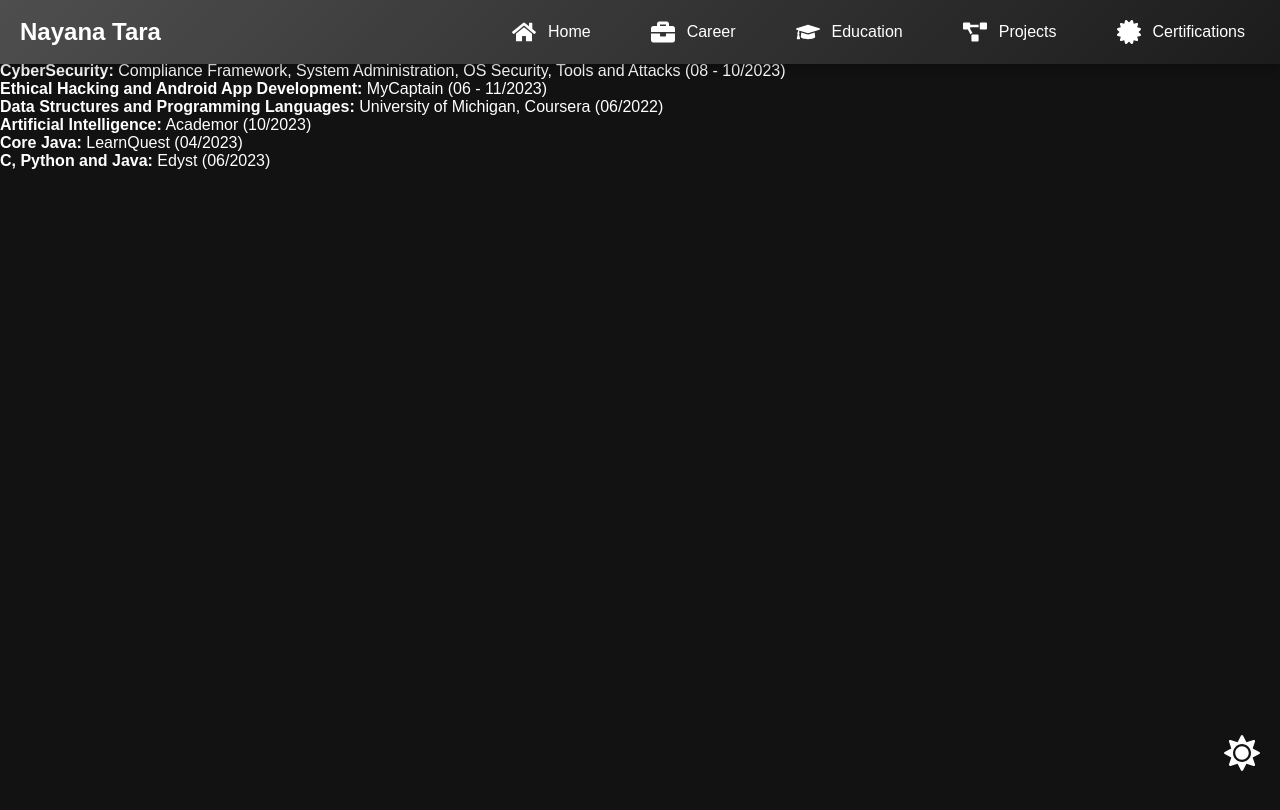
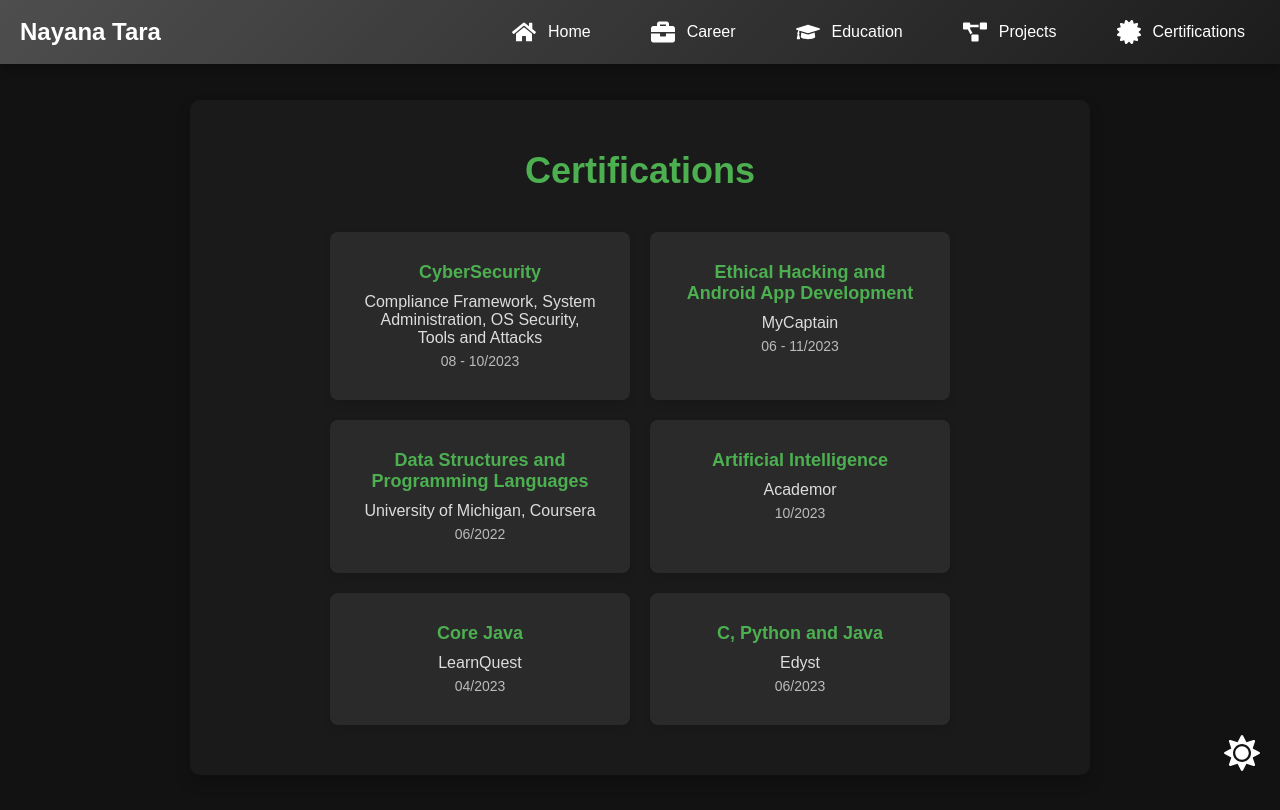
Before and after one commit to nayanatara07/personal_website, a React (Create React App) app: page /certifications in a window 1280 px wide. Shown: the top 810 px of the page. Built offline with nearby package versions, Linux system fonts and the light colour scheme.

Commit message:
adding styles for the pages

```diff
--- a/src/pages/Achievements.css
+++ /dev/null
@@ -1,14 +0,0 @@
-.achievements-container {
-    text-align: center;
-    padding: 50px;
-  }
-
-  h2 {
-    font-size: 36px;
-    margin-bottom: 20px;
-  }
-
-  p {
-    font-size: 18px;
-    color: var(--text-color);
-  }
--- a/src/pages/Career.css
+++ b/src/pages/Career.css
@@ -1,14 +1,54 @@
 .career-container {
-    text-align: center;
-    padding: 50px;
-  }
+  background-color: #1a1a1a; /* Dark background */
+  padding: 50px;
+  border-radius: 10px;
+  box-shadow: 0 8px 16px rgba(0, 0, 0, 0.2);
+  max-width: 900px;
+  margin: 100px auto; /* Center on page */
+  color: #fff;
+  font-family: 'Poppins', sans-serif;
+}
 
-  h2 {
-    font-size: 36px;
-    margin-bottom: 20px;
-  }
+.career-container h2 {
+  text-align: center;
+  font-size: 36px;
+  margin-bottom: 40px;
+  color: #4CAF50; /* Title color */
+}
 
-  p {
-    font-size: 18px;
-    color: var(--text-color);
-  }
+.career-card-container {
+  display: flex;
+  flex-wrap: wrap;
+  justify-content: center;
+  gap: 20px; /* Spacing between cards */
+}
+
+.career-card {
+  background-color: #2a2a2a; /* Card background color */
+  padding: 20px; /* Card padding */
+  border-radius: 8px;
+  box-shadow: 0 4px 8px rgba(0, 0, 0, 0.1);
+  text-align: center;
+  width: 250px; /* Card width */
+  transition: transform 0.3s;
+}
+
+.career-card:hover {
+  transform: translateY(-5px);
+}
+
+.career-card h3 {
+  font-size: 20px; /* Card title size */
+  margin-bottom: 10px;
+  color: #4CAF50; /* Title color */
+}
+
+.career-card p {
+  margin: 5px 0;
+  color: #ddd; /* Company text color */
+}
+
+.career-card span {
+  font-size: 14px; /* Duration size */
+  color: #bbb; /* Duration text color */
+}
--- a/src/pages/Career.js
+++ b/src/pages/Career.js
@@ -4,40 +4,34 @@
 function Career() {
   return (
     <div className="career-container">
-      <h2>Career</h2>
-
-      <h3>Internships</h3>
-      <ul>
-        <li><strong>MERN Stack and Project Intern</strong> - VulcanTechs, Vizag (08/06/2024 - 30/06/2024)</li>
-        <li><strong>Cybersecurity Intern</strong> - ECIL, Hyderabad (08/05/2024 - 07/06/2024)</li>
-        <li><strong>Python Programming Intern</strong> - Cipherbyte (01/03/2024 - 30/03/2024)</li>
-        <li><strong>Full Stack and Design Intern</strong> - Oasis Infobyte (01/01/2024 - 05/02/2024)</li>
-        <li><strong>Web Development Intern</strong> - Bharat Intern (10/11/2023 - 10/12/2023)</li>
-      </ul>
-
-      <h3>Soft Skills</h3>
-      <ul>
-        <li>Creativity</li>
-        <li>Adaptability</li>
-        <li>Avid Learner</li>
-        <li>Team Lead</li>
-        <li>Presentation Skills</li>
-      </ul>
-
-      <h3>Clubs</h3>
-      <ul>
-        <li><strong>CySec Club:</strong> Member of tech team (08/2023 - Present)</li>
-        <li><strong>KCC Club:</strong> Event Manager (07/2022 - Present)</li>
-      </ul>
-
-      <h3>Interests</h3>
-      <ul>
-        <li>Arts and Crafts</li>
-        <li>Singing</li>
-        <li>Badminton</li>
-        <li>Swimming</li>
-        <li>Dancing</li>
-      </ul>
+      <h2>Career Journey</h2>
+      <div className="career-card-container">
+        <div className="career-card">
+          <h3>MERN Stack and Project Intern</h3>
+          <p>VulcanTechs, Vizag</p>
+          <span>(08/06/2024 - 30/06/2024)</span>
+        </div>
+        <div className="career-card">
+          <h3>Cybersecurity Intern</h3>
+          <p>ECIL, Hyderabad</p>
+          <span>(08/05/2024 - 07/06/2024)</span>
+        </div>
+        <div className="career-card">
+          <h3>Python Programming Intern</h3>
+          <p>Cipherbyte</p>
+          <span>(01/03/2024 - 30/03/2024)</span>
+        </div>
+        <div className="career-card">
+          <h3>Full Stack and Design Intern</h3>
+          <p>Oasis Infobyte</p>
+          <span>(01/01/2024 - 05/02/2024)</span>
+        </div>
+        <div className="career-card">
+          <h3>Web Development Intern</h3>
+          <p>Bharat Intern</p>
+          <span>(10/11/2023 - 10/12/2023)</span>
+        </div>
+      </div>
     </div>
   );
 }
--- a/src/pages/Certifications.css
+++ b/src/pages/Certifications.css
@@ -0,0 +1,54 @@
+.certifications-container {
+    background-color: #1a1a1a; /* Dark background */
+    padding: 50px;
+    border-radius: 10px;
+    box-shadow: 0 8px 16px rgba(0, 0, 0, 0.2);
+    max-width: 900px;
+    margin: 100px auto; /* Center on page */
+    color: #fff;
+    font-family: 'Poppins', sans-serif;
+  }
+
+  .certifications-container h2 {
+    text-align: center;
+    font-size: 36px;
+    margin-bottom: 40px;
+    color: #4CAF50; /* Title color */
+  }
+
+  .certification-card-container {
+    display: flex;
+    flex-wrap: wrap;
+    justify-content: center;
+    gap: 20px; /* Spacing between cards */
+  }
+
+  .certification-card {
+    background-color: #2a2a2a; /* Card background color */
+    padding: 30px; /* Increase padding */
+    border-radius: 8px;
+    box-shadow: 0 4px 8px rgba(0, 0, 0, 0.1);
+    text-align: center;
+    width: 300px; /* Card width */
+    transition: transform 0.3s;
+  }
+
+  .certification-card:hover {
+    transform: translateY(-5px);
+  }
+
+  .certification-card h3 {
+    font-size: 18px;
+    margin-bottom: 10px;
+    color: #4CAF50; /* Text color */
+  }
+
+  .certification-card p {
+    margin: 5px 0;
+    color: #ddd; /* Certification description text color */
+  }
+
+  .certification-card span {
+    font-size: 14px;
+    color: #bbb; /* Date text color */
+  }
--- a/src/pages/Certifications.js
+++ b/src/pages/Certifications.js
@@ -5,15 +5,38 @@
   return (
     <div className="certifications-container">
       <h2>Certifications</h2>
-
-      <ul>
-        <li><strong>CyberSecurity:</strong> Compliance Framework, System Administration, OS Security, Tools and Attacks (08 - 10/2023)</li>
-        <li><strong>Ethical Hacking and Android App Development:</strong> MyCaptain (06 - 11/2023)</li>
-        <li><strong>Data Structures and Programming Languages:</strong> University of Michigan, Coursera (06/2022)</li>
-        <li><strong>Artificial Intelligence:</strong> Academor (10/2023)</li>
-        <li><strong>Core Java:</strong> LearnQuest (04/2023)</li>
-        <li><strong>C, Python and Java:</strong> Edyst (06/2023)</li>
-      </ul>
+      <div className="certification-card-container">
+        <div className="certification-card">
+          <h3>CyberSecurity</h3>
+          <p>Compliance Framework, System Administration, OS Security, Tools and Attacks</p>
+          <span>08 - 10/2023</span>
+        </div>
+        <div className="certification-card">
+          <h3>Ethical Hacking and Android App Development</h3>
+          <p>MyCaptain</p>
+          <span>06 - 11/2023</span>
+        </div>
+        <div className="certification-card">
+          <h3>Data Structures and Programming Languages</h3>
+          <p>University of Michigan, Coursera</p>
+          <span>06/2022</span>
+        </div>
+        <div className="certification-card">
+          <h3>Artificial Intelligence</h3>
+          <p>Academor</p>
+          <span>10/2023</span>
+        </div>
+        <div className="certification-card">
+          <h3>Core Java</h3>
+          <p>LearnQuest</p>
+          <span>04/2023</span>
+        </div>
+        <div className="certification-card">
+          <h3>C, Python and Java</h3>
+          <p>Edyst</p>
+          <span>06/2023</span>
+        </div>
+      </div>
     </div>
   );
 }
--- a/src/pages/Education.css
+++ b/src/pages/Education.css
@@ -0,0 +1,53 @@
+.education-container {
+    background-color: #1a1a1a; /* Dark background */
+    padding: 50px;
+    border-radius: 10px;
+    box-shadow: 0 8px 16px rgba(0, 0, 0, 0.2);
+    max-width: 900px;
+    margin: 100px auto; /* Center on page */
+    color: #fff;
+    font-family: 'Poppins', sans-serif;
+  }
+
+  .education-container h2 {
+    text-align: center;
+    font-size: 36px;
+    margin-bottom: 40px;
+    color: #4CAF50; /* Title color */
+  }
+
+  .timeline-container {
+    display: flex; /* Arrange cards horizontally */
+    justify-content: center; /* Center the cards */
+    gap: 20px; /* Spacing between cards */
+  }
+
+  .timeline-card {
+    background-color: #2a2a2a; /* Card background color */
+    padding: 30px;
+    border-radius: 8px;
+    box-shadow: 0 4px 8px rgba(0, 0, 0, 0.1);
+    text-align: center;
+    width: 300px; /* Card width */
+    transition: transform 0.3s;
+  }
+
+  .timeline-card:hover {
+    transform: translateY(-5px);
+  }
+
+  .timeline-card h3 {
+    font-size: 18px;
+    margin-bottom: 10px;
+    color: #4CAF50; /* Text color */
+  }
+
+  .timeline-card p {
+    margin: 5px 0;
+    color: #ddd; /* Institution text color */
+  }
+
+  .timeline-card span {
+    font-size: 14px;
+    color: #bbb; /* Duration text color */
+  }
--- a/src/pages/Education.js
+++ b/src/pages/Education.js
@@ -2,22 +2,24 @@
 import './Education.css';
 
 function Education() {
+  const education = [
+    { title: "B.Tech in Computer Science and Engineering", institution: "GITAM Deemed University", duration: "2021 - Present" },
+    { title: "Intermediate (MPC)", institution: "Narayana Junior College", duration: "2019 - 2021 | CGPA: 9.6" },
+    { title: "High School", institution: "Atomic Energy Central School", duration: "2014 - 2019 | CGPA: 9.1" },
+  ];
+
   return (
     <div className="education-container">
-      <h2>Education</h2>
-
-      <ul>
-        <li><strong>B.Tech in Computer Science and Engineering</strong> - GITAM Deemed University, Hyderabad (2021 - Present)</li>
-        <li><strong>Intermediate (MPC)</strong> - Narayana Junior College, Hyderabad (2019 - 2021) | CGPA: 9.6</li>
-        <li><strong>High School</strong> - Atomic Energy Central School, Hyderabad (2014 - 2019) | CGPA: 9.1</li>
-      </ul>
-
-      <h3>Languages</h3>
-      <ul>
-        <li><strong>English:</strong> Fluent</li>
-        <li><strong>Hindi:</strong> Fluent</li>
-        <li><strong>Telugu:</strong> Native</li>
-      </ul>
+      <h2>Education Timeline</h2>
+      <div className="timeline-container">
+        {education.map((edu, index) => (
+          <div className="timeline-card" key={index}>
+            <h3>{edu.title}</h3>
+            <p>{edu.institution}</p>
+            <span>{edu.duration}</span>
+          </div>
+        ))}
+      </div>
     </div>
   );
 }
--- a/src/pages/Projects.css
+++ b/src/pages/Projects.css
@@ -0,0 +1,54 @@
+.projects-container {
+    background-color: #1a1a1a; /* Dark background */
+    padding: 50px;
+    border-radius: 10px;
+    box-shadow: 0 8px 16px rgba(0, 0, 0, 0.2);
+    max-width: 900px;
+    margin: 100px auto; /* Center on page */
+    color: #fff;
+    font-family: 'Poppins', sans-serif;
+  }
+
+  .projects-container h2 {
+    text-align: center;
+    font-size: 36px;
+    margin-bottom: 40px;
+    color: #4CAF50; /* Title color */
+  }
+
+  .project-card-container {
+    display: flex;
+    flex-wrap: wrap;
+    justify-content: center;
+    gap: 20px; /* Spacing between cards */
+  }
+
+  .project-card {
+    background-color: #2a2a2a; /* Card background color */
+    padding: 30px; /* Increase padding */
+    border-radius: 8px;
+    box-shadow: 0 4px 8px rgba(0, 0, 0, 0.1);
+    text-align: center;
+    width: 300px; /* Card width */
+    transition: transform 0.3s;
+  }
+
+  .project-card:hover {
+    transform: translateY(-5px);
+  }
+
+  .project-card h3 {
+    font-size: 18px;
+    margin-bottom: 10px;
+    color: #4CAF50; /* Text color */
+  }
+
+  .project-card p {
+    margin: 5px 0;
+    color: #ddd; /* Project description text color */
+  }
+
+  .project-card span {
+    font-size: 14px;
+    color: #bbb; /* Duration text color */
+  }
```
Also changed, not shown: src/pages/Achievements.js (deleted, +0 -13 lines), src/pages/Projects.js (+27 -8 lines).
